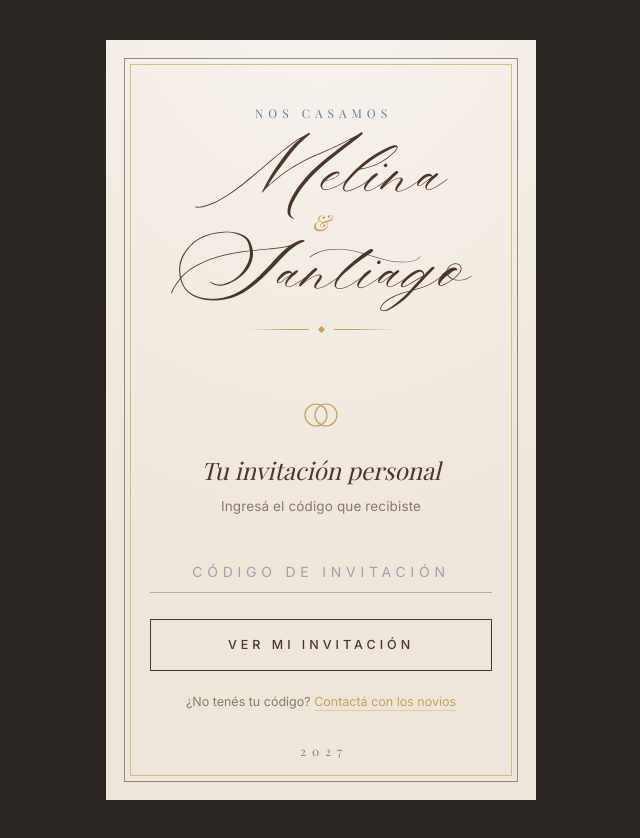
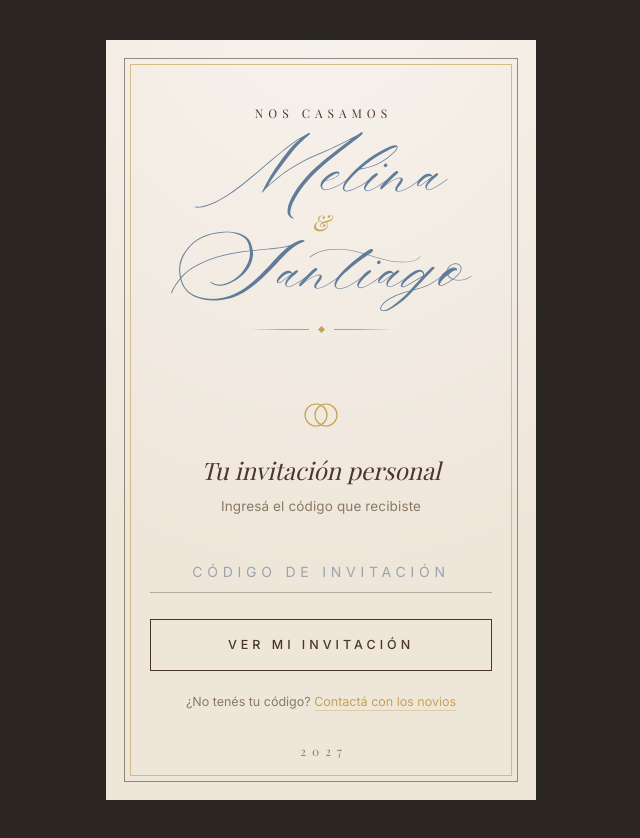
Before and after one commit to santiagva7/save-the-date-MS, a React (Vite) app: page / in a window 1280 px wide. Shown: the whole page, without its empty margins (319-959 px from the left). Built offline with nearby package versions, Linux system fonts and the light colour scheme; the HTML template or start-up script is replaced by a standard one; a web font is replaced by a local one.

Commit message:
refactor: Update RSVPDialog submission flow and improve Login component styling with shared colors

```diff
--- a/src/components/RSVPDialog.tsx
+++ b/src/components/RSVPDialog.tsx
@@ -57,7 +57,14 @@ const RSVPDialog = () => {
     const whatsappUrl = `https://wa.me/542948450880?text=${encodeURIComponent(msg)}`;
     setIsSubmitted(true);
     toast.success("¡Confirmación recibida! Gracias por responder.");
-    window.open(whatsappUrl, "_blank");
+    setTimeout(() => {
+      window.open(whatsappUrl, "_blank");
+      setTimeout(() => {
+        setOpen(false);
+        setIsSubmitted(false);
+        setFormData({ name: "", attendance: "yes", dietary: "", songRequest: "" });
+      }, 100);
+    }, 150);
   };
 
   return (
--- a/src/pages/Login.tsx
+++ b/src/pages/Login.tsx
@@ -2,6 +2,7 @@ import { useState } from "react";
 import { useNavigate } from "react-router-dom";
 import { validateGuestCode } from "@/data/guestCodes";
 import { toast } from "sonner";
+import { C } from "@/components/shared";
 
 // Palette (from official wedding colors)
 // --paper:    #F7F3EE  Parchment
@@ -93,7 +94,7 @@ const Login = () => {
             fontSize: 12,
             letterSpacing: "0.42em",
             textTransform: "uppercase",
-            color: "#607C9A",
+            color: C.ink,
             marginBottom: 6,
             paddingLeft: "0.42em",
           }}
@@ -108,7 +109,7 @@ const Login = () => {
               display: "block",
               fontFamily: "'Slight', 'Pinyon Script', cursive",
               fontSize: 52,
-              color: "#4B352A",
+              color: C.glaucous,
             }}
           >
             Melina
@@ -130,7 +131,7 @@ const Login = () => {
               display: "block",
               fontFamily: "'Slight', 'Pinyon Script', cursive",
               fontSize: 52,
-              color: "#4B352A",
+              color: C.glaucous,
             }}
           >
             Santiago
```
